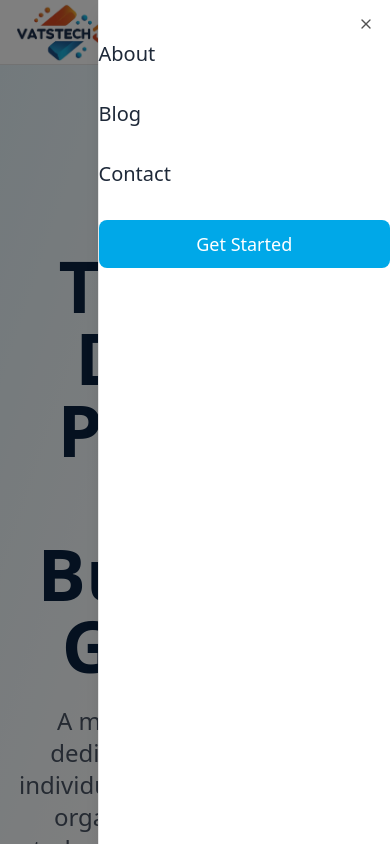
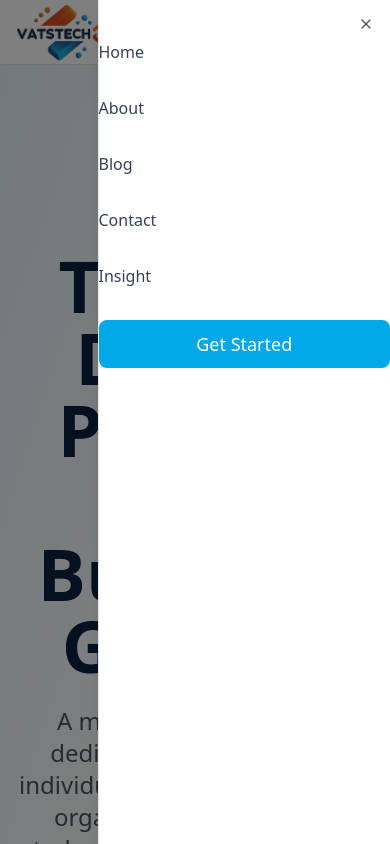
Before and after one commit to Harshpandeyiitian04/Vatstech, a Next.js app: page / in a window 390 px wide. Both pictures are taken after a click on the button 356 px from the left and 32 px from the top of the page. Shown: the top 844 px of the page. Built offline with nearby package versions, Linux system fonts and the light colour scheme.

Commit message:
Update header.tsx

```diff
--- a/components/header.tsx
+++ b/components/header.tsx
@@ -106,9 +106,11 @@ export function Header() {
             </SheetTrigger>
             <SheetContent side="right" className="bg-white">
               <div className="flex flex-col space-y-8 mt-10">
-                <Link href="/about" onClick={() => setIsMobileMenuOpen(false)} className="text-xl font-medium text-gray-800 hover:text-[#00A8E8]">About</Link>
-                <Link href="/services" onClick={() => setIsMobileMenuOpen(false)} className="text-xl font-medium text-gray-800 hover:text-[#00A8E8]">Blog</Link>
-                <Link href="/contact" onClick={() => setIsMobileMenuOpen(false)} className="text-xl font-medium text-gray-800 hover:text-[#00A8E8]">Contact</Link>
+                   <Link href="/" className="text-gray-700 hover:text-[#00A8E8] font-medium transition">Home</Link>
+                   <Link href="/about" className="text-gray-700 hover:text-[#00A8E8] font-medium transition">About</Link>
+                   <Link href="/services" className="text-gray-700 hover:text-[#00A8E8] font-medium transition">Blog</Link>
+                   <Link href="/contact" className="text-gray-700 hover:text-[#00A8E8] font-medium transition">Contact</Link>
+                   <Link href="/insight" className="text-gray-700 hover:text-[#00A8E8] font-medium transition">Insight</Link>
                 <Button className="w-full bg-[#00A8E8] hover:bg-[#0095D1] text-white text-lg py-6" onClick={handleStarted}>
                   {userName ? `Flat 10% discount for first-time users` : 'Get Started'}
                 </Button>
```
